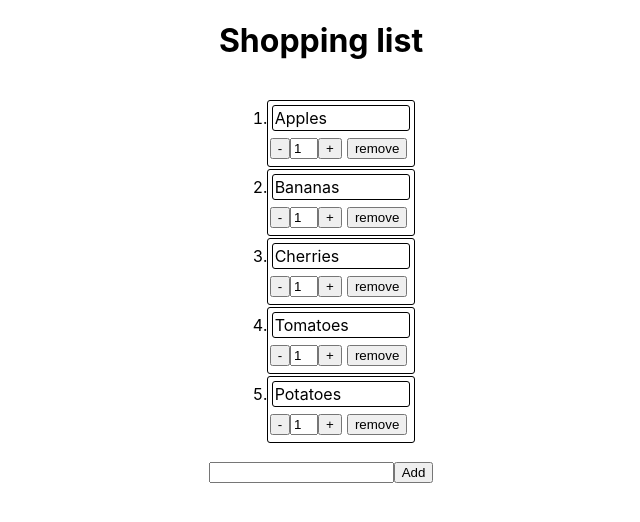
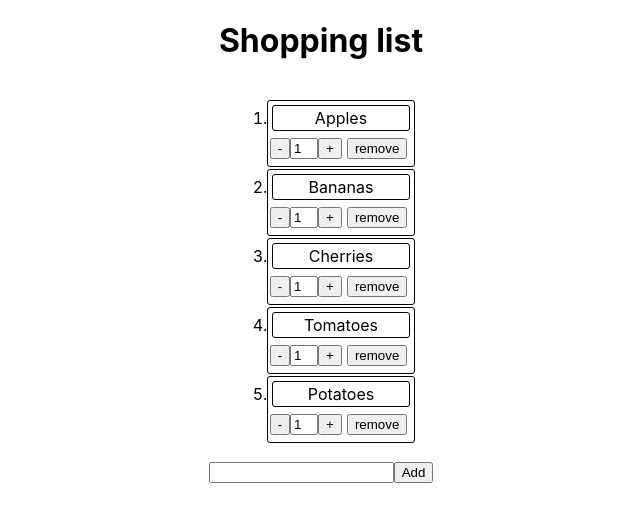
Before and after one commit to Benjamincook1313/shoppinglist, a React (Create React App) app: page / in a window 1280 px wide. Shown: the top 522 px of the page, without its empty margins (319-959 px from the left). Built offline with nearby package versions, Linux system fonts and the light colour scheme.

Commit message:
finished quantity plus and minus and remove item button

```diff
--- a/src/App.css
+++ b/src/App.css
@@ -9,7 +9,7 @@
 .item {
   border: 1px solid black;
   padding: 2px;
-  /* text-align: center; */
+  text-align: center;
   border-radius: 3px;
   margin: 2px;
   /* width: 280px; */
--- a/src/App.js
+++ b/src/App.js
@@ -19,9 +19,20 @@ function App(){
     }
   };
 
+  const deleteItem = (i) => {
+    const newList = [...items]
+    newList.splice(i, 1)
+    setItems(newList)
+  };
+
   let list = items.map((item, i) =>
     <div key={i}>
-      <Items handleMove={() => handleMove(i)} setGrabbed={() => setGrabbed()} Items={items} Key={i}/>
+      <Items
+        deleteItem={() => deleteItem(i)}
+        handleMove={() => handleMove(i)}
+        setGrabbed={() => setGrabbed(i)}
+        Items={items}
+        Key={i}/>
     </div>
   )
 
--- a/src/Items.js
+++ b/src/Items.js
@@ -2,10 +2,9 @@ import React, {useState} from 'react';
 import './App.css'
 
 function Items(props){
+  // const handleMove = props.handleMove()
 
-  const handleMove = props.handleMove()
-
-  const [quantity, setQuantity] = useState('1')
+  const [quantity, setQuantity] = useState(1)
 
   const handleIncrease = () => {
     setQuantity(quantity+1)
@@ -20,16 +19,16 @@ function Items(props){
       <li
         className='item'
         cursor='pointer'
-        onMouseDown={() => props.setGrabbed(props.key)}
-        onMouseUp={() => props.setGrabbed(null)}
-        onMouseOver={() => handleMove(props.key)}
+        // onMouseDown={() => props.setGrabbed(props.Key)}
+        // onMouseUp={() => props.setGrabbed(null)}
+        // onMouseOver={() => handleMove(props.Key)}
       >
         {props.Items[props.Key]}
       </li>
       <button onClick={() => handleDecrease()}>-</button>
       <input className='quantity' value={quantity} readOnly/>
-      <button onClick={() => handleIncrease(props.key)}>+</button>
-      <button style={{margin: '5px'}} className='deleteItem'>remove</button>
+      <button onClick={() => handleIncrease(props.Key)}>+</button>
+      <button style={{margin: '5px'}} onClick={() => props.deleteItem(props.Key)}>remove</button>
     </div>
   )
 };
```
